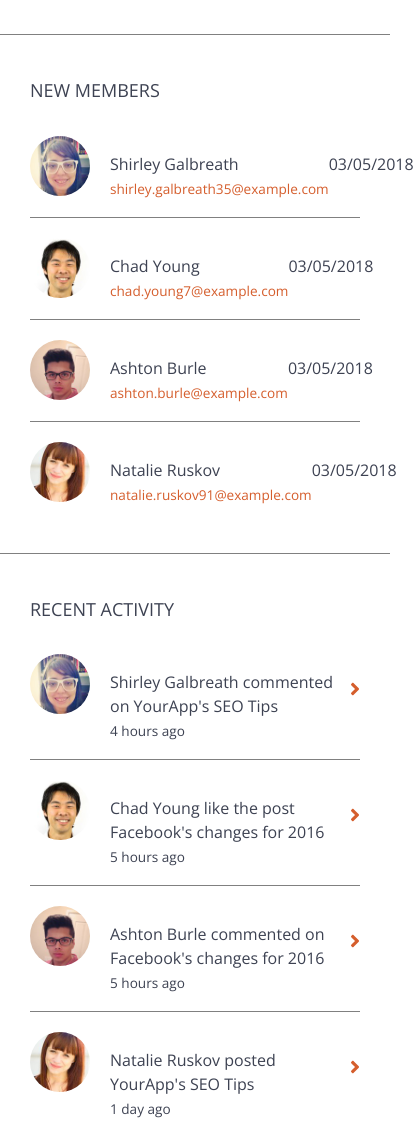
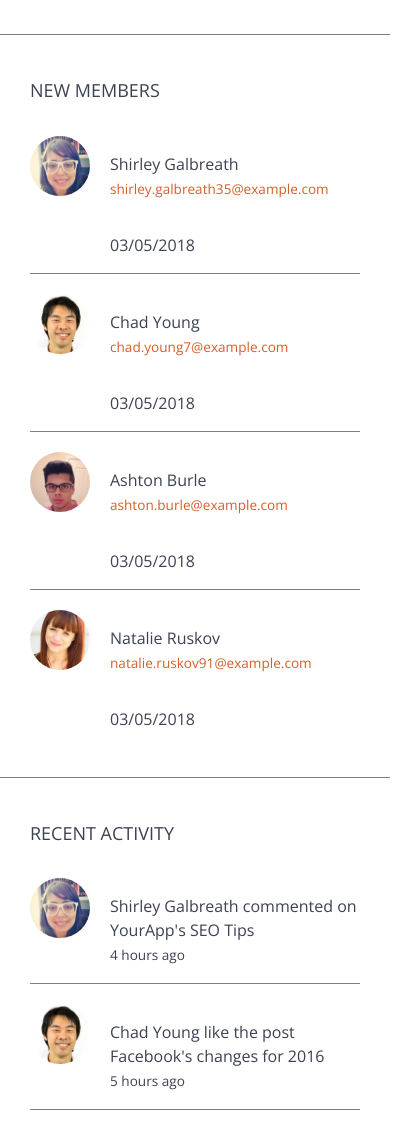
Before and after one commit to greenbranby/techdegree-project-9, a plain HTML site: page index.html in a window 390 px wide. Shown: the part 2100-3224 px from the top of the page, 414 px wide, since content can reach past the window. Drawn offline with nearby package versions, Linux system fonts and the light colour scheme.

Commit message:
tweaking mobile

```diff
--- a/scss/layout/_columns.scss
+++ b/scss/layout/_columns.scss
@@ -1,6 +1,7 @@
 
 /*-------------LAYOUT  STYLES ---------*/
 .container {
+  min-width: 320px;
   @media (min-width: $brk-large) {
     display: flex;
     flex-direction: row;
@@ -77,6 +78,8 @@
 
 .member-text-inside{
   display: flex;
+  flex-direction: row;
+  flex-wrap: wrap;
   justify-content: space-between;
 }
 
@@ -106,19 +109,18 @@
 
 .date {
   @extend %font-med-wt;
-  float: left;
   color: $color-text-base;
-
-  @media (min-width: $brk-med){
-    float: right;
-  }
 }
 
 .arrow{
-  @extend %font-med-wt;
-  float: right;
-  font-size: 20px;
-  color: $color-prim;
+  display: none;
+
+  @media (min-width: 768px){
+    font-weight: 400;
+    font-size: 20px;
+    color: $color-prim;
+    display: block;
+  }
 }
 
 .clearfix::after {
```
Also changed, not shown: css/application.css, 1 other file.
